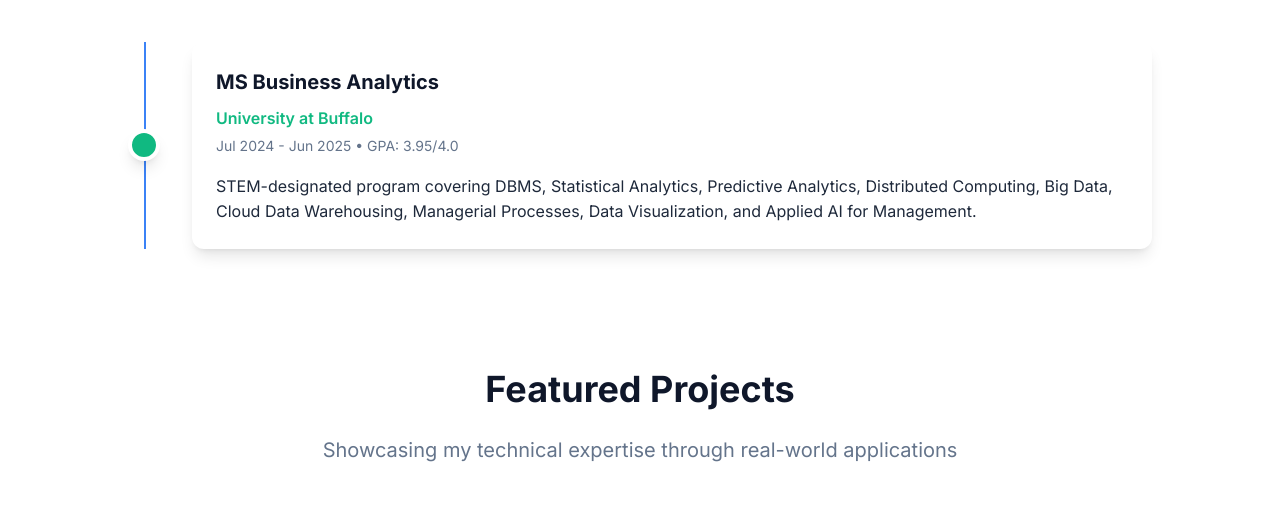
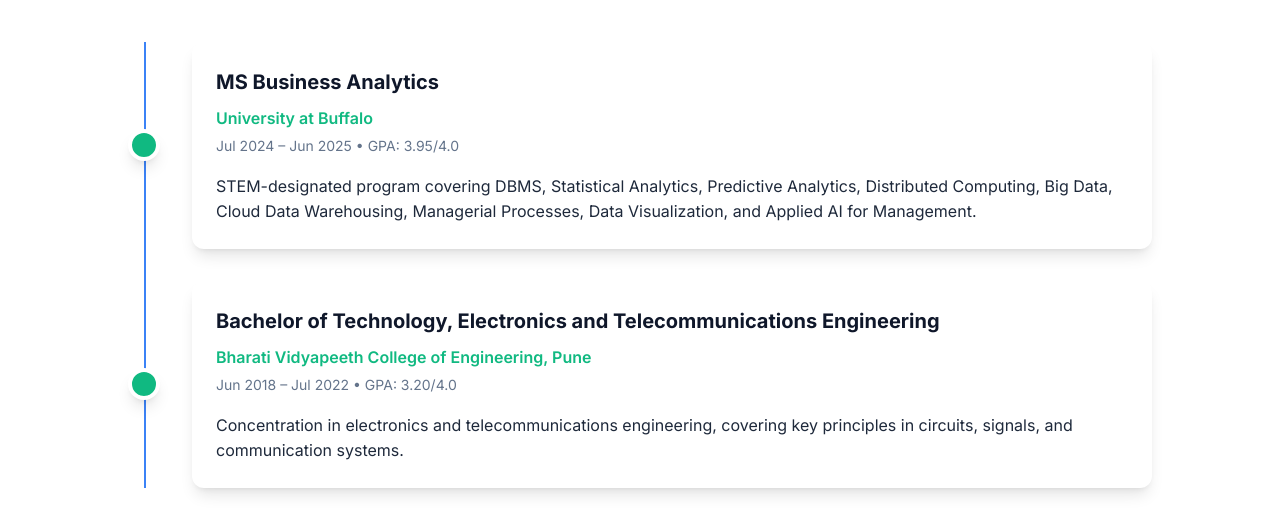
Before and after one commit to sahniaditya/Portfolio, a plain HTML site: page index.html in a window 1280 px wide. Shown: the part 2400-2927 px from the top of the page. Drawn offline with Linux system fonts and the light colour scheme; a script that the page names is missing.

Commit message:
Update index.html

```diff
--- a/index.html
+++ b/index.html
@@ -140,6 +140,7 @@
 </section>
 
 <!-- Education Section -->
+<!-- Education Section -->
 <section id="education" class="education-section">
   <div class="container">
     <div class="section-header">
@@ -150,17 +151,32 @@
     <div class="timeline">
       <div class="timeline-line"></div>
 
+      <!-- MS -->
       <div class="timeline-item">
         <div class="timeline-marker education"></div>
         <div class="timeline-content">
           <div class="timeline-card">
             <h3 class="timeline-title">MS Business Analytics</h3>
             <p class="timeline-company education-color">University at Buffalo</p>
-            <p class="timeline-period">Jul 2024 - Jun 2025 • GPA: 3.95/4.0</p>
+            <p class="timeline-period">Jul 2024 – Jun 2025 • GPA: 3.95/4.0</p>
             <p class="timeline-description">
-             STEM-designated program covering DBMS, Statistical Analytics, Predictive Analytics, Distributed Computing, Big Data, Cloud Data Warehousing, Managerial Processes, Data Visualization, and Applied AI for Management.
+              STEM-designated program covering DBMS, Statistical Analytics, Predictive Analytics, Distributed Computing, Big Data, Cloud Data Warehousing, Managerial Processes, Data Visualization, and Applied AI for Management.
             </p>
+          </div>
+        </div>
+      </div>
 
+      <!-- B.Tech -->
+      <div class="timeline-item">
+        <div class="timeline-marker education"></div>
+        <div class="timeline-content">
+          <div class="timeline-card">
+            <h3 class="timeline-title">Bachelor of Technology, Electronics and Telecommunications Engineering</h3>
+            <p class="timeline-company education-color">Bharati Vidyapeeth College of Engineering, Pune</p>
+            <p class="timeline-period">Jun 2018 – Jul 2022 • GPA: 3.20/4.0</p>
+            <p class="timeline-description">
+              Concentration in electronics and telecommunications engineering, covering key principles in circuits, signals, and communication systems.
+            </p>
           </div>
         </div>
       </div>
@@ -168,6 +184,7 @@
     </div>
   </div>
 </section>
+
 
     <!-- Projects Section -->
     <section id="projects" class="projects-section">
```
